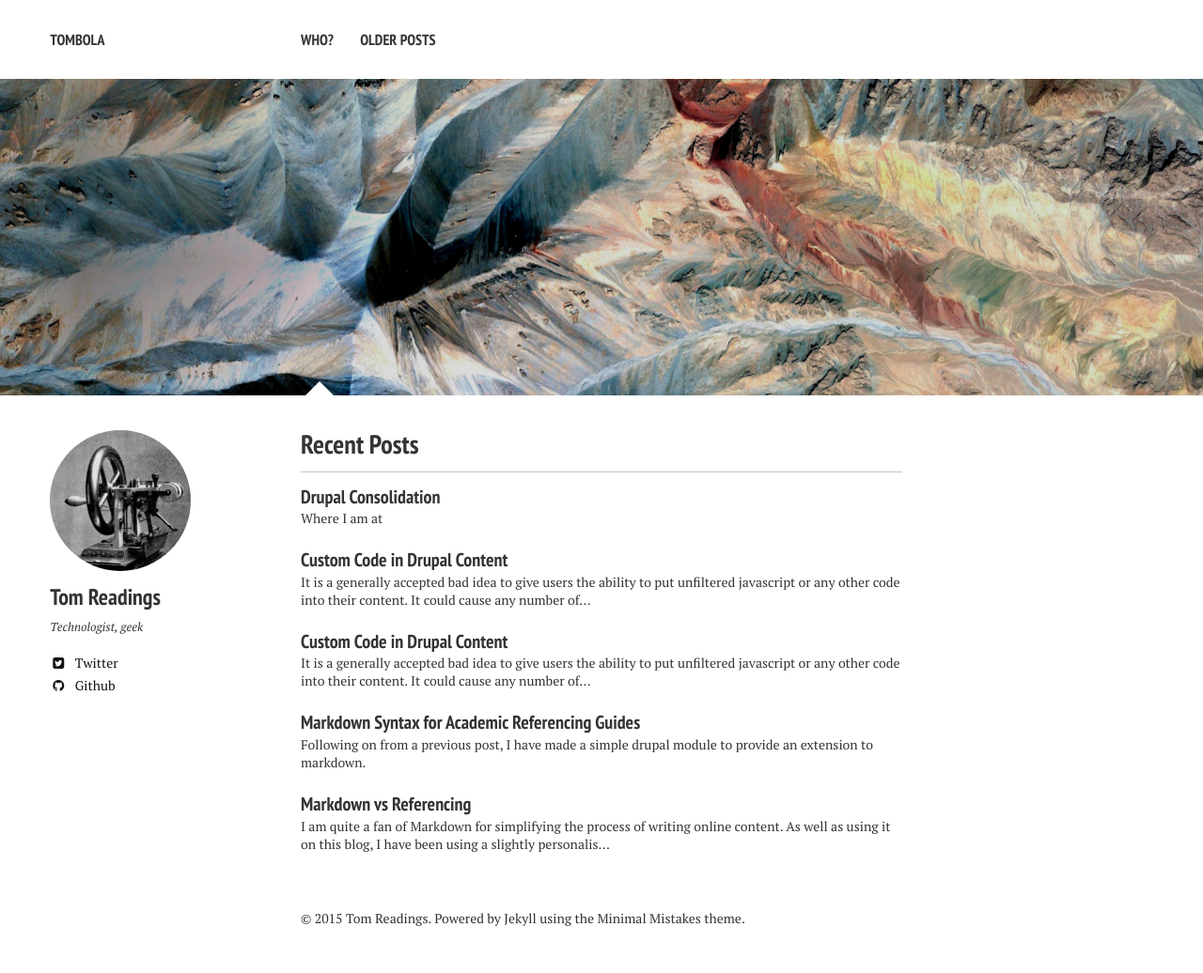
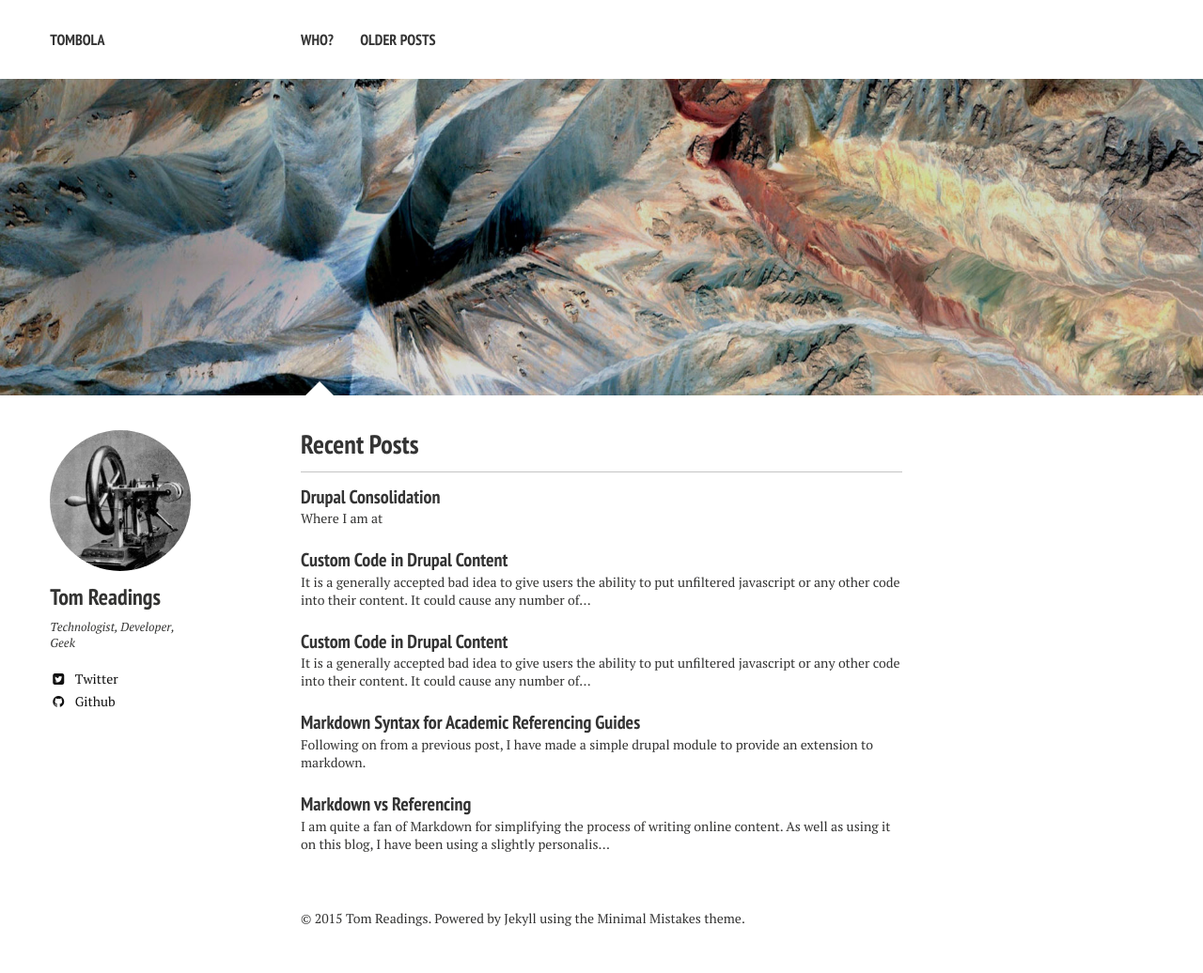
Before and after one commit to tombola/tombola_drupal_edtech.github.io, a Jekyll site: the page built from index.md, in a window 1280 px wide. Shown: the whole page at 94% size. Built offline with Jekyll 4.4.1, drawn with Linux system fonts in a browser that asks for light colours; nearby versions of some CDN libraries.

Commit message:
Developer

```diff
--- a/_config.yml
+++ b/_config.yml
@@ -28,7 +28,7 @@ kramdown:
 owner:
   name: Tom Readings
   avatar: bio-photo.jpg
-  bio: "Technologist, geek"
+  bio: "Technologist, Developer, Geek"
   email:
   disqus-shortname:
   twitter: tomreadings #username
```
